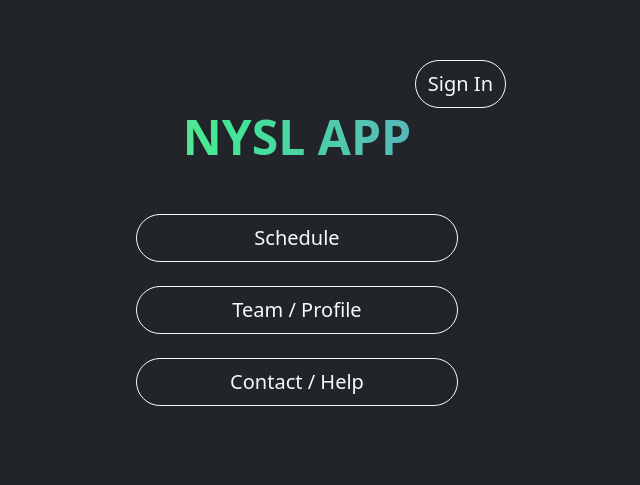
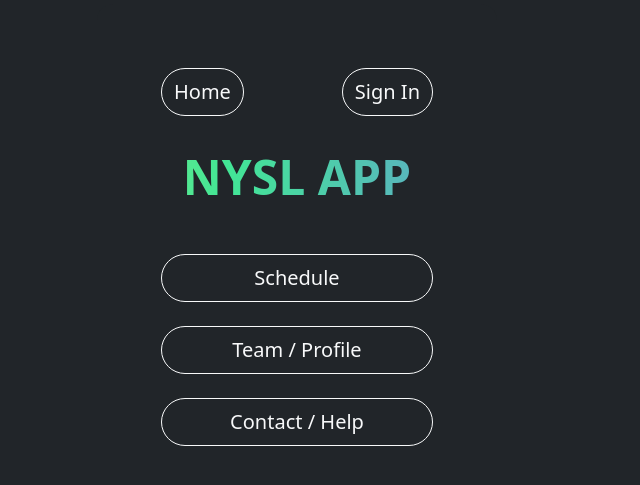
Before and after one commit to Wanchufley/nysl-webapp, a React (Vite) app: page / in a window 1280 px wide. Shown: the part 143-628 px from the top of the page, without its empty margins (343-983 px from the left). Built offline with nearby package versions, Linux system fonts and the light colour scheme; no server answers.

Commit message:
Task 3: Step 4: Deploy your web app

```diff
--- /dev/null
+++ b/src/components/NavigationBar.jsx
@@ -0,0 +1,27 @@
+import NavigationMenu from './NavigationMenu.jsx';
+import { Link } from 'react-router-dom';
+
+const NavigationBar = ({ user, onSignIn, onSignOut }) => {
+  return (
+    <div className="d-flex justify-content-between align-items-center p-3">
+      <div>
+        <Link to="/" className="btn btn-outline-light rounded-pill py-2 fs-5">
+          Home
+        </Link>
+      </div>
+      <div>
+        {user ? (
+          <button onClick={onSignOut} className="btn btn-outline-light rounded-pill py-2 fs-5">
+            Sign Out
+          </button>
+        ) : (
+          <button onClick={onSignIn} className="btn btn-outline-light rounded-pill py-2 fs-5">
+            Sign In
+          </button>
+        )}
+      </div>
+    </div>
+  )
+}
+
+export default NavigationBar
--- a/src/components/NavigationMenu.jsx
+++ b/src/components/NavigationMenu.jsx
@@ -1,20 +1,13 @@
 import React from 'react';
 import { Link } from 'react-router-dom';
+import NavigationBar from './NavigationBar.jsx';
 
-const NavigationMenu = ({ user, onSignIn, onSignOut }) => {
+const NavigationMenu = () => {
   return (
     <div className="container-fluid bg-dark min-vh-100 d-flex justify-content-center align-items-center">
-      <div className="card bg-dark text-white border-0 p-4 p-md-5 rounded-4" style={{ maxWidth: '450px', width: '100%' }}>
-        <div className="position-absolute top-0 end-0 p-3">
-          {user ? (
-            <button onClick={onSignOut} className="btn btn-outline-light rounded-pill py-2 fs-5">
-              Sign Out
-            </button>
-          ) : (
-            <button onClick={onSignIn} className="btn btn-outline-light rounded-pill py-2 fs-5">
-              Sign In
-            </button>
-          )}
+      <div className="card bg-dark text-white border-0 p-4 p-md-5 rounded-4" style={{ maxWidth: '400px', width: '100%' }}>
+        <div>
+          <NavigationBar />
         </div>
         <div className="card-body text-center">
           <h1 className="mb-5 fw-bold display-5">
--- a/src/components/Schedule.jsx
+++ b/src/components/Schedule.jsx
@@ -1,6 +1,7 @@
 import React, { useState, useEffect } from 'react';
 import { db } from '../firebase.js';
 import { ref, onValue, off } from 'firebase/database';
+import NavigationBar from './NavigationBar.jsx';
 
 const Schedule = () => {
   const [data, setData] = useState({ locations: {}, games: {} });
@@ -24,6 +25,7 @@ const Schedule = () => {
   return (
     <div className="container-fluid bg-dark min-vh-100 d-flex justify-content-center align-items-center">
       <div className="card bg-dark text-white border-0 p-4 p-md-5 rounded-4" style={{ maxWidth: '900px', width: '100%' }}>
+        <NavigationBar />
         <div className="card-body text-center">
           <h2 className="mb-5 fw-bold display-5">Game Schedule</h2>
           <div className="table-responsive">
```
Also changed, not shown: 1 other file (tests, documents, lock files or other folders).
